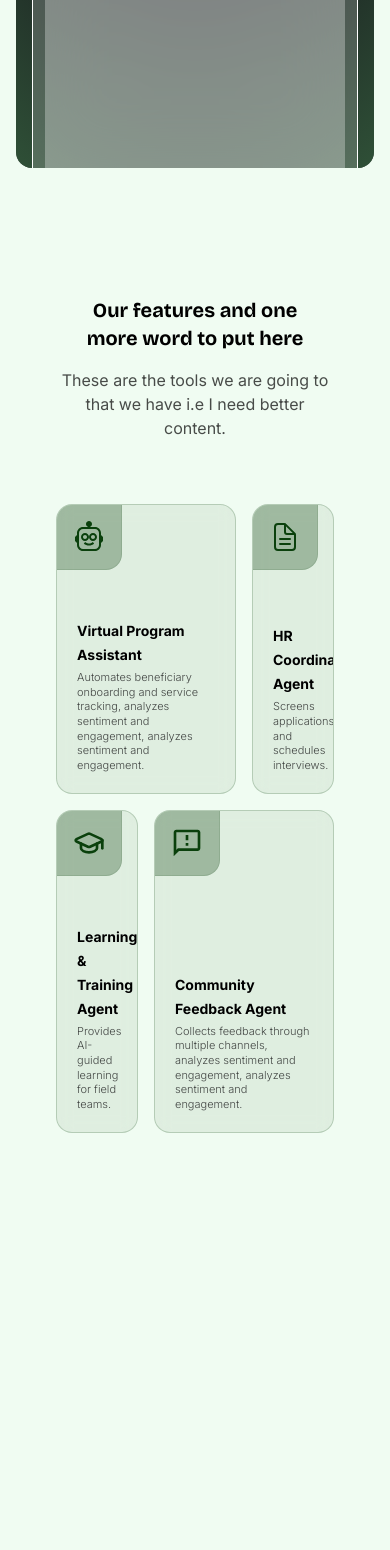
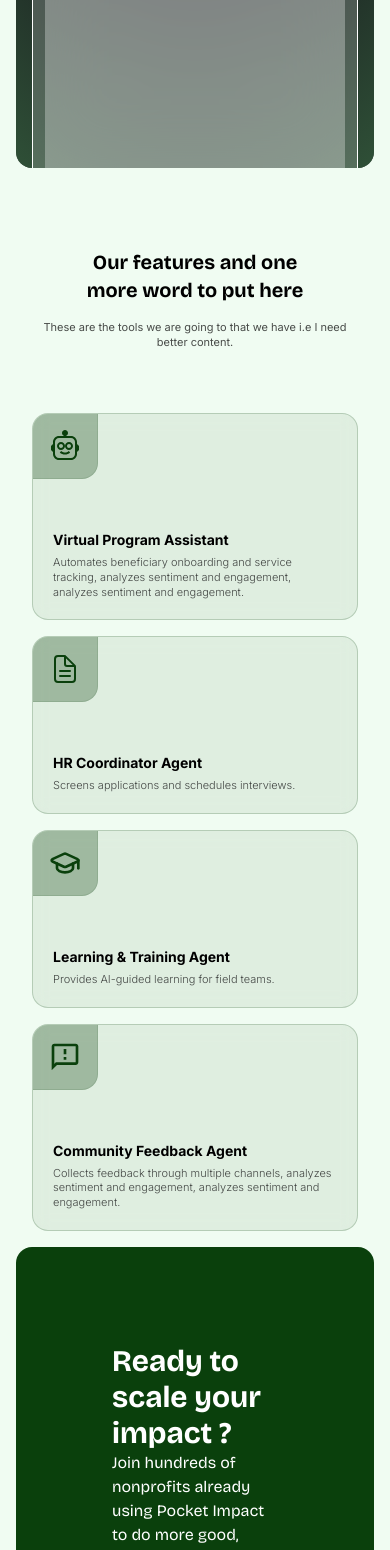
Before and after one commit to Pocket-Impact/frontend, a Next.js app: page / in a window 390 px wide. Shown: the part 432-1982 px from the top of the page. Before the commit the page ends 1605 px from the top, so only its background shows below. Built offline with nearby package versions, Linux system fonts and the light colour scheme.

Commit message:
ADDED: Features sections responsiveness and CTA section

```diff
--- a/app/(root)/page.tsx
+++ b/app/(root)/page.tsx
@@ -1,3 +1,4 @@
+import CTASection from "../components/sections/CTA-Section";
 import FeaturesSection from "../components/sections/FeaturesSection";
 import HeroSection from "../components/sections/HeroSection";
 
@@ -7,6 +8,7 @@ export default function Home() {
     <main className="px-4">
       <HeroSection />
       <FeaturesSection />
+      <CTASection />
     </main>
   );
 }
--- a/app/components/root/Navbar.tsx
+++ b/app/components/root/Navbar.tsx
@@ -6,6 +6,7 @@ import Link from 'next/link'
 import logo from '@/public/img/icon.svg'
 import Image from 'next/image'
 import { CiMenuFries } from "react-icons/ci";
+import { IoCloseOutline } from 'react-icons/io5'
 
 const Navbar = () => {
     const [open, setOpen] = React.useState(false);
@@ -41,7 +42,7 @@ const Navbar = () => {
                         </span>
                     </div>
                     <div>
-                        <PrimaryButton onClick={() => setOpen(!open)} icon={<CiMenuFries />} styles="text-sm p-3" />
+                            <PrimaryButton onClick={() => setOpen(!open)} icon={open ? <IoCloseOutline /> : <CiMenuFries />} styles="text-sm p-3" />
                     </div>
                 </div>
                 <div className='flex flex-col mt-4 gap-3 bricolage w-full'>
--- /dev/null
+++ b/app/components/sections/CTA-Section.tsx
@@ -0,0 +1,20 @@
+import React from 'react'
+import PrimaryButton from '../ui/PrimaryButton'
+import SecondaryButton from '../ui/SecondaryButton'
+
+const CTASection = () => {
+    return (
+        <div className='bg-primary p-24 rounded-2xl'>
+            <div className='flex flex-col items-center bricolage'>
+                <h1 className='x7l font-bold text-white'>Ready to scale your impact ?</h1>
+                <p className='text-white'>Join hundreds of nonprofits already using Pocket Impact to do more good, faster.</p>
+            </div>
+            <SecondaryButton
+                text="Get Started"
+                styles="text-sm w-max rounded-lg py-3 px-6 mt-8"
+            />
+        </div>
+    )
+}
+
+export default CTASection
--- a/app/components/sections/FeaturesSection.tsx
+++ b/app/components/sections/FeaturesSection.tsx
@@ -4,14 +4,14 @@ import { CiCircleCheck } from "react-icons/ci";
 
 const FeaturesSection = () => {
     return (
-        <div id='features' className='h-screen scroll-mt-16 mt-16 max-lg:h-max max-md:pt-16 p-10 flex flex-col items-center text-black'>
+        <div id='features' className='h-screen scroll-mt-16 mt-16 max-lg:h-max max-md:pt-16 p-10 max-lg:p-8 max-md:p-6 max-sm:p-4 flex flex-col items-center text-black'>
             <div className='text-center'>
                 <h1 className='font-bold bricolage x5l mb-4'>Our features and one <br /> more word to put here</h1>
-                <p className='text-black/70 inter'>These are the tools we are going to that we have i.e I need better content.</p>
+                <p className='text-black/70 inter base'>These are the tools we are going to that we have i.e I need better content.</p>
             </div>
-            <div className='grid grid-cols-3 gap-4   mt-16 w-full max-w-7xl'>
+            <div className='grid grid-cols-3 max-lg:grid-cols-2 max-md:grid-cols-1 gap-4   mt-16 w-full max-w-7xl'>
                 {features.map((feature, index) => (
-                    <div className={`bg-primary/7 ${index == 0 || index == 3 ? "col-span-2" : ""} border border-primary/20 gap-5 rounded-2xl flex flex-col justify-between overflow-hidden backdrop-blur-sm inter`} key={feature.name}>
+                    <div className={`bg-primary/7 ${index == 0 || index == 3 ? "lg:col-span-2" : ""} border border-primary/20 gap-5 rounded-2xl flex flex-col justify-between overflow-hidden backdrop-blur-sm inter`} key={feature.name}>
                         <div className='flex items-center gap-2 mb-2 bg-primary/30 border-r border-b border-primary/10 w-max p-4 rounded-br-2xl'>
                             <feature.icon className='text-primary w-8 h-8' />
                         </div>
```
